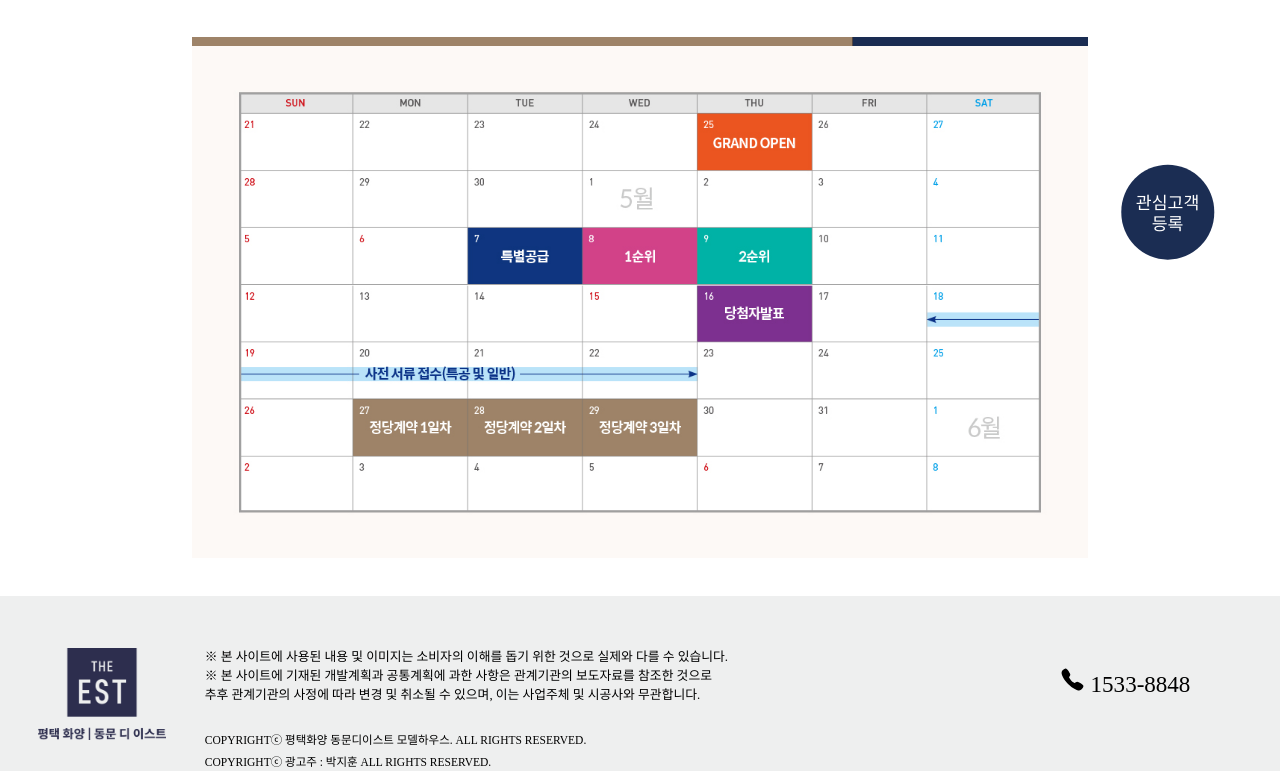
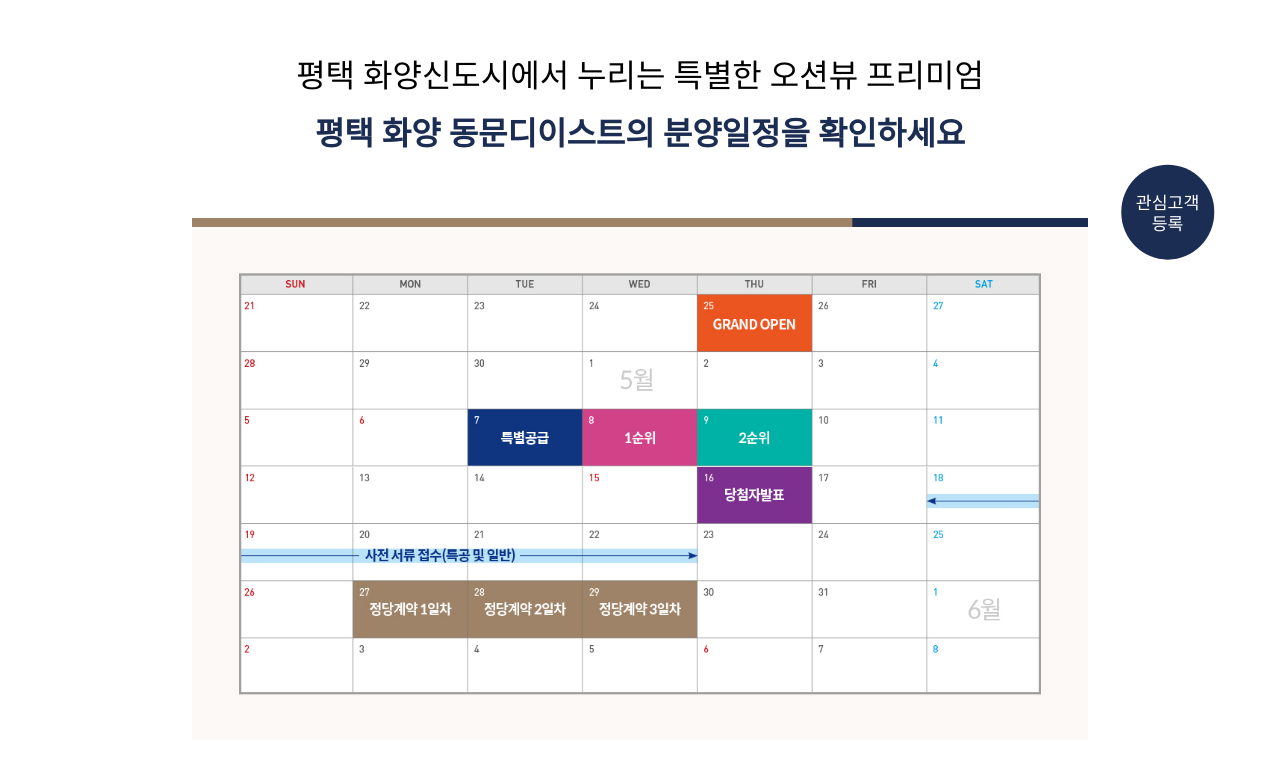
Before and after one commit to parkjihun22/dong-mun-dest, a React (Create React App) app: page /BusinessGuide/plan in a window 1280 px wide. Shown: the part 469-1240 px from the top of the page. Built offline with nearby package versions, Linux system fonts and the light colour scheme; a web font is replaced by a local one.

Commit message:
feat : 푸터수정, 팝업사진 닫기버튼 수정

```diff
--- a/src/components/Footer/Footer.jsx
+++ b/src/components/Footer/Footer.jsx
@@ -21,7 +21,7 @@
 								추후 관계기관의 사정에 따라 변경 및 취소될 수 있으며, 이는 사업주체 및 시공사와 무관합니다.</div>
 
 							<div className={styles.text2}>COPYRIGHTⓒ 평택화양 동문디이스트 모델하우스. ALL RIGHTS RESERVED.</div>
-							<div className={styles.text3}>COPYRIGHTⓒ 광고주 : 박지훈 ALL RIGHTS RESERVED.</div>
+							<div className={styles.text3}>COPYRIGHTⓒ 대표자명 : 박지훈 ALL RIGHTS RESERVED.</div>
 						</div>
 
 						<a href="https://naver.me/FbOagsfY"><IoCall size={25} /> 1533-8848</a>
--- a/src/components/Popup/Popup.module.scss
+++ b/src/components/Popup/Popup.module.scss
@@ -45,7 +45,7 @@
     gap: 2rem;
 
     .image1 {
-        height: 25rem;
+        height: 35rem;
         width: auto;
 
         @media (max-width: 900px) {
@@ -67,13 +67,16 @@
     font-optical-sizing: auto;
     font-weight: 500;
     font-style: normal;
-    font-size: 1vw;
-
+    font-size: 1vw; /* PC 버전 */
 
     cursor: pointer;
 
+    @media (max-width: 900px) {
+        font-size: 3vw; /* 모바일 화면에서 크기 좀 더 크게 설정 */
+    }
+
     @media (max-width: 650px) {
-        font-size: 4vw;
+        font-size: 16px; /* 더 작은 화면에서 px로 고정 크기 설정 */
     }
 }
 
--- a/src/pages/BusinessGuide/BusinessGuide2.jsx
+++ b/src/pages/BusinessGuide/BusinessGuide2.jsx
@@ -57,9 +57,15 @@
 			<Bener title="사업개요" />
 
 			<MenuBar contents={menuContents} />
+			<div className={styles.textBox}>
+				<div>평택 화양신도시에서 누리는 특별한 오션뷰 프리미엄</div>
+				<div>평택 화양 동문디이스트의 분양일정을 확인하세요</div>
+			</div>
+
+
 
 			<img className={styles.img1} src={page1}
-   	 			></img>
+   	 			></img>a
 
 
 
--- a/src/pages/BusinessGuide/BusinessGuide3.jsx
+++ b/src/pages/BusinessGuide/BusinessGuide3.jsx
@@ -60,6 +60,10 @@
 			<Bener title="사업개요" />
 
 			<MenuBar contents={menuContents} />
+			<div className={styles.textBox}>
+				<div>평택 화양신도시에서 누리는 특별한 라이프 컬렉션</div>
+				<div>평택 화양 동문디이스트의 계약시 필요한 서류를 확인하세요.</div>
+			</div>
 
 			<img className={styles.img2} src={page1}
    	 			></img>
--- a/src/pages/FloorPlan/FloorPlan.module.scss
+++ b/src/pages/FloorPlan/FloorPlan.module.scss
@@ -12,11 +12,11 @@
 
 .img1 {
     margin: 3vw 0 0 0 ;
-    width: 80%;
+    width: 70%;
 
     @media (max-width: 900px) {
         margin: 4vw 0 4vw 0 ;
-        width: 100%;
+        width: 80%;
     }
 
 }
```
